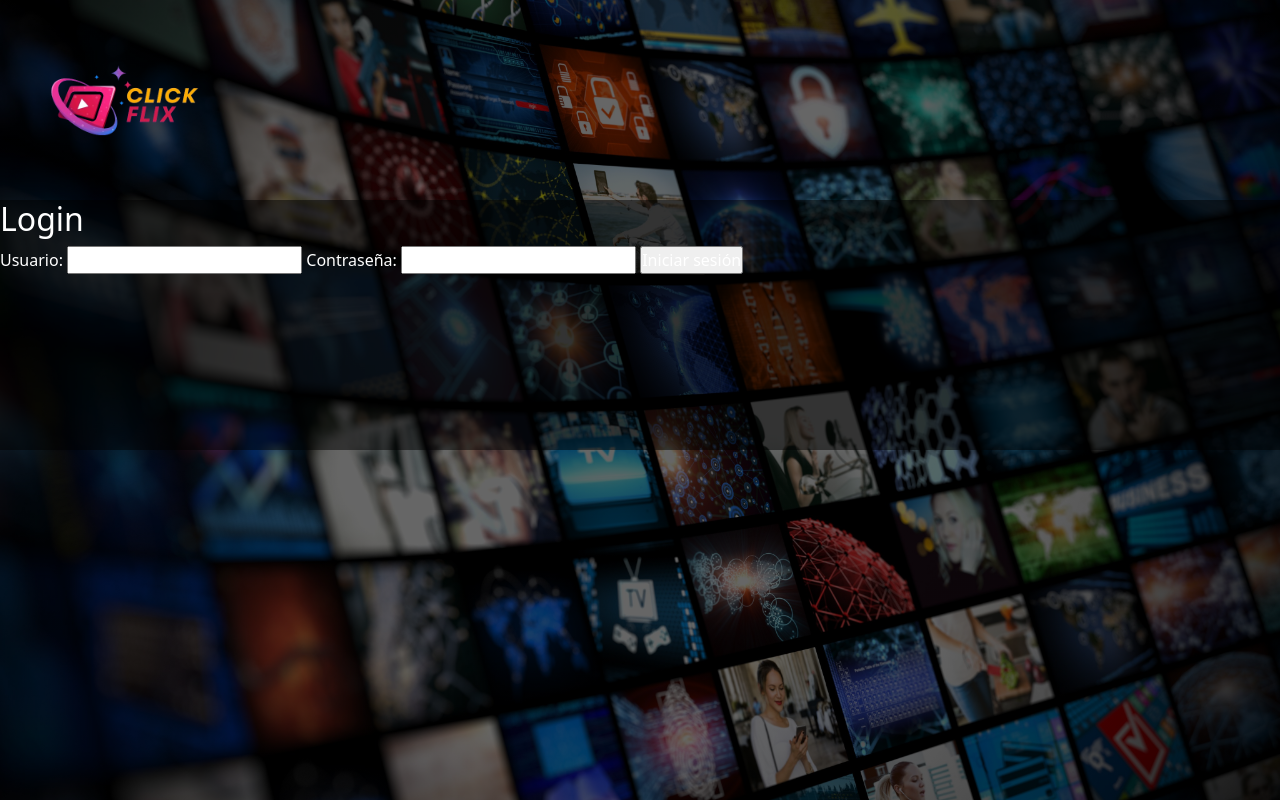
After one commit to ezedesa/clickflix, a Django app: template project24/web/templates/web/login.html in a window 1280 px wide. The commit adds this page. Run offline with Django 4.2, Linux system fonts and the light colour scheme; the template is opened without the code that fills it: values that come from a table or form of the project are taken from there, others are empty.

Commit message:
base-html y static creados

```diff
--- a/project24/project24/urls.py
+++ b/project24/project24/urls.py
@@ -19,7 +19,7 @@ from django.urls import path, include
 from . import views
 
 urlpatterns = [
-    path('', views.index, name = 'index'),
+    path('', views.login, name = 'login'),
     path('admin/', admin.site.urls),
     path('web/', include('web.urls'))
 ]
--- a/project24/project24/views.py
+++ b/project24/project24/views.py
@@ -2,7 +2,7 @@ from web.forms import LoginForm
 from django.shortcuts import redirect
 from django.shortcuts import render
 
-def index(request):
+def login(request):
     context = {}
     if request.method == "GET":
         context['login'] = LoginForm()
@@ -13,5 +13,5 @@ def index(request):
             usuario = form.cleaned_data['usuario']
             print("-----------")
             print(usuario)
-            return redirect('bienvenido', usuario=usuario)
-    return render(request, 'web/index.html', context)
+            return redirect('index', usuario=usuario)
+    return render(request, 'web/login.html', context)
--- /dev/null
+++ b/project24/web/static/web/css/base.css
@@ -0,0 +1,27 @@
+* {
+    color: white;
+    box-sizing: border-box;
+    padding: 0;
+    margin: 0;
+}
+
+.base-body{
+    background-image: linear-gradient(rgba(0, 0, 0, 0.6), rgba(0, 0, 0, 0.6)) , url(../img/login-background.jpg);
+    background-position: center;
+    background-repeat: no-repeat;
+    background-size: cover;
+    height: 100vh;
+}
+
+.login-top{
+    width: 100vw;
+    height: 15%;
+    background-color: rgba(0, 0, 0, 0);
+    padding: 0px 20px;
+    display: flex;
+    align-items:center;
+}
+
+.login-top img{
+    width: 200px;
+}
--- /dev/null
+++ b/project24/web/static/web/css/login.css
@@ -0,0 +1,4 @@
+.login-form{
+    background-color: rgba(0,0,0,0.5);
+    height: 250px;
+}
--- /dev/null
+++ b/project24/web/templates/web/base.html
@@ -0,0 +1,54 @@
+{% load static %}
+
+<!doctype html>
+<html lang="en">
+
+<head>
+  <!-- Required meta tags -->
+  <meta charset="utf-8">
+  <meta name="viewport" content="width=device-width, initial-scale=1">
+
+  <!-- Bootstrap CSS -->
+  <link href="https://cdn.jsdelivr.net/npm/bootstrap@5.0.2/dist/css/bootstrap.min.css" rel="stylesheet"
+    integrity="sha384-EVSTQN3/azprG1Anm3QDgpJLIm9Nao0Yz1ztcQTwFspd3yD65VohhpuuCOmLASjC" crossorigin="anonymous">
+  <link rel="shortcut icon" href="{% static '/web/img/palomitas.png' %}" type="image/x-icon">
+  <title>ClickFLIX {% block title %}{% endblock %}</title>
+  <link rel="stylesheet" href="{% static '/web/css/base.css' %}">
+
+  {% block extra_css %}{% endblock %}
+
+</head>
+
+<body class="base-body">
+  <nav>
+    <!-- logo -->
+    <div class="login-top">
+      <img src="{% static '/web/img/logo-nb.png' %}" alt="clickflix-logo">
+    </div>
+
+    <!-- otros links -->
+    <div>
+
+    </div>
+  </nav>
+
+  <!-- main content -->
+  <main>
+
+      {% block mainContent %}
+
+      {% endblock %}
+
+  </main>
+
+  <!-- footer -->
+  <footer></footer>
+
+  <!-- Bootstrap Bundle with Popper -->
+  <script src="https://cdn.jsdelivr.net/npm/bootstrap@5.0.2/dist/js/bootstrap.bundle.min.js"
+    integrity="sha384-MrcW6ZMFYlzcLA8Nl+NtUVF0sA7MsXsP1UyJoMp4YLEuNSfAP+JcXn/tWtIaxVXM"
+    crossorigin="anonymous"></script>
+
+</body>
+
+</html>
--- /dev/null
+++ b/project24/web/templates/web/login.html
@@ -0,0 +1,21 @@
+{% extends 'web/base.html' %}
+{% load static %}
+
+{% block title %}
+- Login
+{% endblock %}
+
+{% block extra_css %}
+<link rel="stylesheet" href="{% static '/web/css/login.css' %}">
+{% endblock %}
+
+{% block mainContent %}
+<section class="login-form">
+    <h2>Login</h2>
+    <form action="{% url 'login' %}" method="POST">
+        {% csrf_token %}
+        {{ login }}
+        <input type="submit" value="Iniciar sesión">
+    </form>
+</section>
+{% endblock %}
--- a/project24/web/templates/web/validacion_compra.html
+++ b/project24/web/templates/web/validacion_compra.html
@@ -14,7 +14,7 @@
         {{ form_pago }}
         <br>
         <h3><a href="{% url 'compra_exitosa' %}">Hacer compra</a></h3>
-        <h3><a href="{% url 'bienvenido' %}">Volver</a></h3>
+        <h3><a href="{% url 'index' %}">Volver</a></h3>
 
     </form>
 </body>
--- a/project24/web/urls.py
+++ b/project24/web/urls.py
@@ -3,7 +3,7 @@ from . import views
 
 urlpatterns = [
 
-    path('bienvenido/<str:usuario>', views.bienvenido, name='bienvenido'),
+    path('index/<str:usuario>', views.bienvenido, name='index'),
     path('catalogo/',views.mostrar_catalogo, name="catalogo"),
     path('ver_pelicula/<str:id>', views.ver_pelicula, name='ver_pelicula'),
     path('validacion_compra/<str:id>', views.validacion_compra, name="validacion_compra"),
--- a/project24/web/views.py
+++ b/project24/web/views.py
@@ -12,7 +12,7 @@ def bienvenido(request, usuario):
     context={
         'usuario':usuario
     }
-    return render(request, 'web/bienvenido.html', context)
+    return render(request, 'web/index.html', context)
 
 def compra_exitosa(request):
     formulario=MedioDePagoForm()
```
Also changed, not shown: project24/web/templates/web/bienvenido.html (deleted, +0 -14 lines), project24/web/templates/web/index.html (+5 -9 lines), project24/web/static/web/img/login-background.jpg (added), project24/web/static/web/img/logo-nb.png (added), project24/web/static/web/img/palomitas.png (added).
